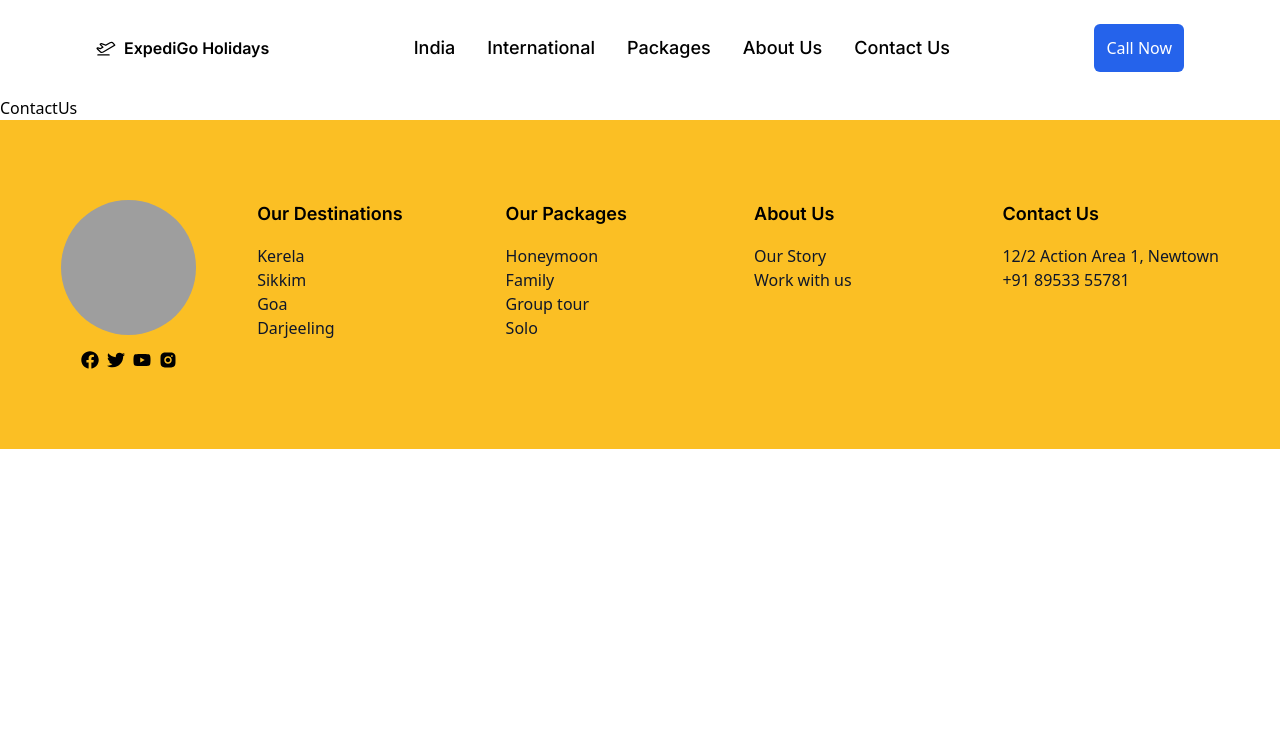
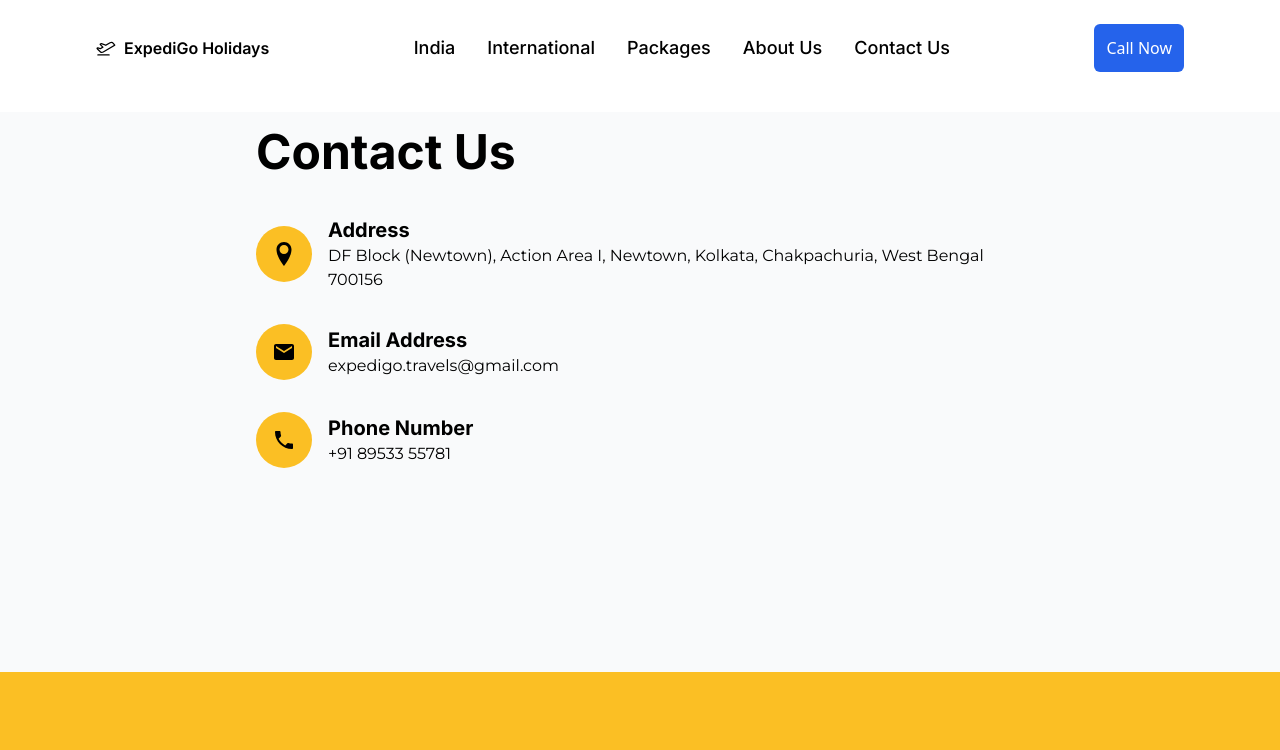
Before and after one commit to mdrayyansarfaraz7/ExpediGo, a React (Vite) app: page /ContactUs in a window 1280 px wide. Shown: the top 750 px of the page. Built offline with nearby package versions, Linux system fonts and the light colour scheme; grey boxes are pictures that could not be loaded.

Commit message:
Contact Us Page added

```diff
--- a/src/pages/ContactUs.jsx
+++ b/src/pages/ContactUs.jsx
@@ -1,9 +1,51 @@
-import React from 'react'
+import React from 'react';
+import { ImLocation } from 'react-icons/im';
+import { MdEmail, MdPhone } from 'react-icons/md';
 
 function ContactUs() {
   return (
-    <div>ContactUs</div>
-  )
+    <div className="w-full min-h-[70vh] flex justify-center mt-4 bg-gray-50 p-4">
+      <div className="max-w-3xl w-full">
+        <h1 className="text-5xl font-inter font-bold text-center md:text-left mb-10">Contact Us</h1>
+        <div className="flex flex-col gap-8">
+          {/* Address Section */}
+          <div className="flex items-center gap-4">
+            <div className="p-4 rounded-full bg-amber-400">
+              <ImLocation className="text-2xl" />
+            </div>
+            <div>
+              <h3 className="font-inter font-bold text-xl">Address</h3>
+              <p className="font-Montserrat text-base">
+                DF Block (Newtown), Action Area I, Newtown, Kolkata, Chakpachuria, West Bengal 700156
+              </p>
+            </div>
+          </div>
+
+          {/* Email Section */}
+          <div className="flex items-center gap-4">
+            <div className="p-4 rounded-full bg-amber-400">
+              <MdEmail className="text-2xl" />
+            </div>
+            <div>
+              <h3 className="font-inter font-bold text-xl">Email Address</h3>
+              <p className="font-Montserrat text-base">expedigo.travels@gmail.com</p>
+            </div>
+          </div>
+
+          {/* Phone Section */}
+          <div className="flex items-center gap-4">
+            <div className="p-4 rounded-full bg-amber-400">
+              <MdPhone className="text-2xl" />
+            </div>
+            <div>
+              <h3 className="font-inter font-bold text-xl">Phone Number</h3>
+              <p className="font-Montserrat text-base">+91 89533 55781</p>
+            </div>
+          </div>
+        </div>
+      </div>
+    </div>
+  );
 }
 
-export default ContactUs
+export default ContactUs;
```
